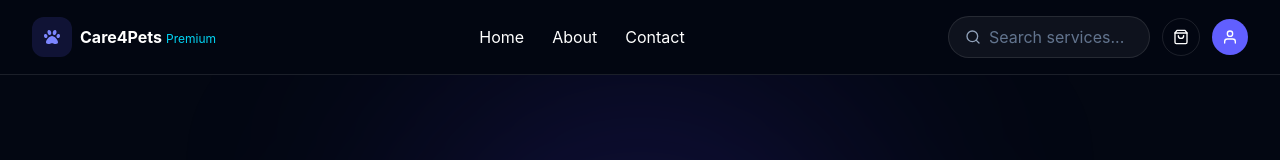
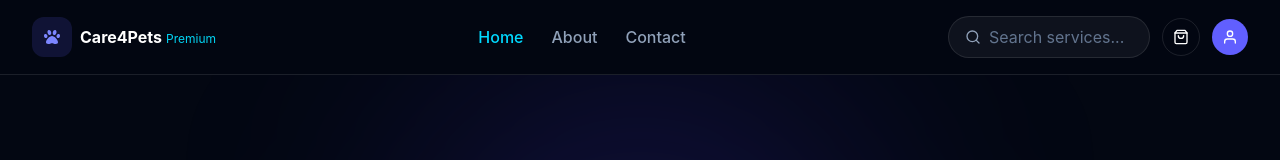
Before and after one commit to PratikKokane0627/care4pets, a React (Vite) app in the folder client/: page / in a window 1280 px wide. Shown: the top 160 px of the page. Built offline with nearby package versions, Linux system fonts and the light colour scheme.

Commit message:
update navbar

```diff
--- a/client/src/components/public/Navbar.jsx
+++ b/client/src/components/public/Navbar.jsx
@@ -30,10 +30,12 @@ const Navbar = () => {
         setMenuOpen(false);
     };
 
-    const navLinkClass = ({ isActive }) =>
+const navLinkClass = ({ isActive }) =>
+    `font-medium transition-colors duration-200 ${
         isActive
-            ? "text-cyan-400"
-            : "text-slate-300 transition hover:text-white";
+            ? "!text-[#00d9ff]"
+            : "!text-slate-400 hover:!text-white"
+    }`;
 
     return (
         <header className="sticky top-0 z-50 border-b border-white/10 bg-[#030712]/90 backdrop-blur-xl">
@@ -59,7 +61,7 @@ const Navbar = () => {
                 </NavLink>
 
                 <div className="hidden items-center gap-7 lg:flex">
-                    <NavLink to="/" className={navLinkClass}>
+                    <NavLink to="/" end className={navLinkClass}>
                         Home
                     </NavLink>
                     <NavLink to="/about" className={navLinkClass}>
@@ -139,7 +141,7 @@ const Navbar = () => {
                 <div className="border-t border-white/10 bg-[#060b18] px-5 py-5 lg:hidden">
                     <div className="flex flex-col gap-5">
                         <NavLink
-                            to="/"
+                            to="/" end
                             onClick={closeMenu}
                             className={navLinkClass}
                         >
--- a/client/src/routes/AppRoutes.jsx
+++ b/client/src/routes/AppRoutes.jsx
@@ -11,6 +11,7 @@ const AppRoutes = () => {
   return (
     <Routes>
       <Route element={<PublicLayout />}>
+
         <Route path="/" element={<Home />} />
         <Route path="/about" element={<About />} />
         <Route path="/contact" element={<Contact />} />
```
